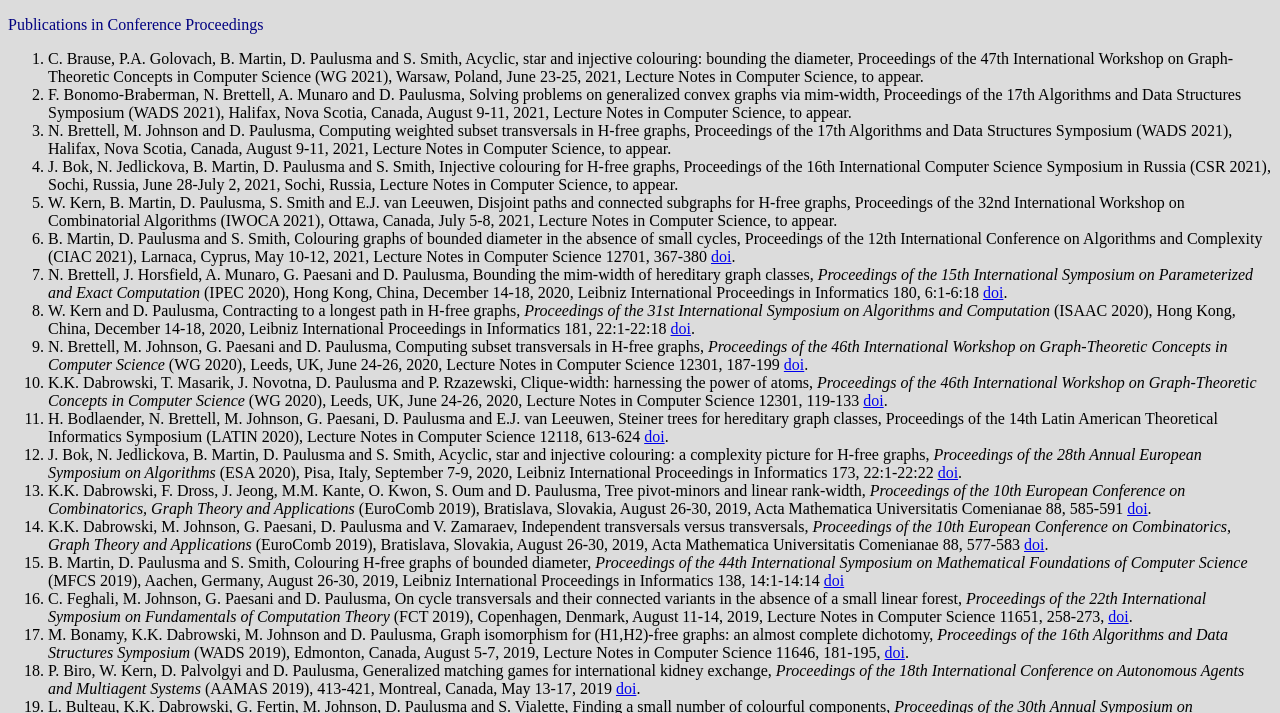
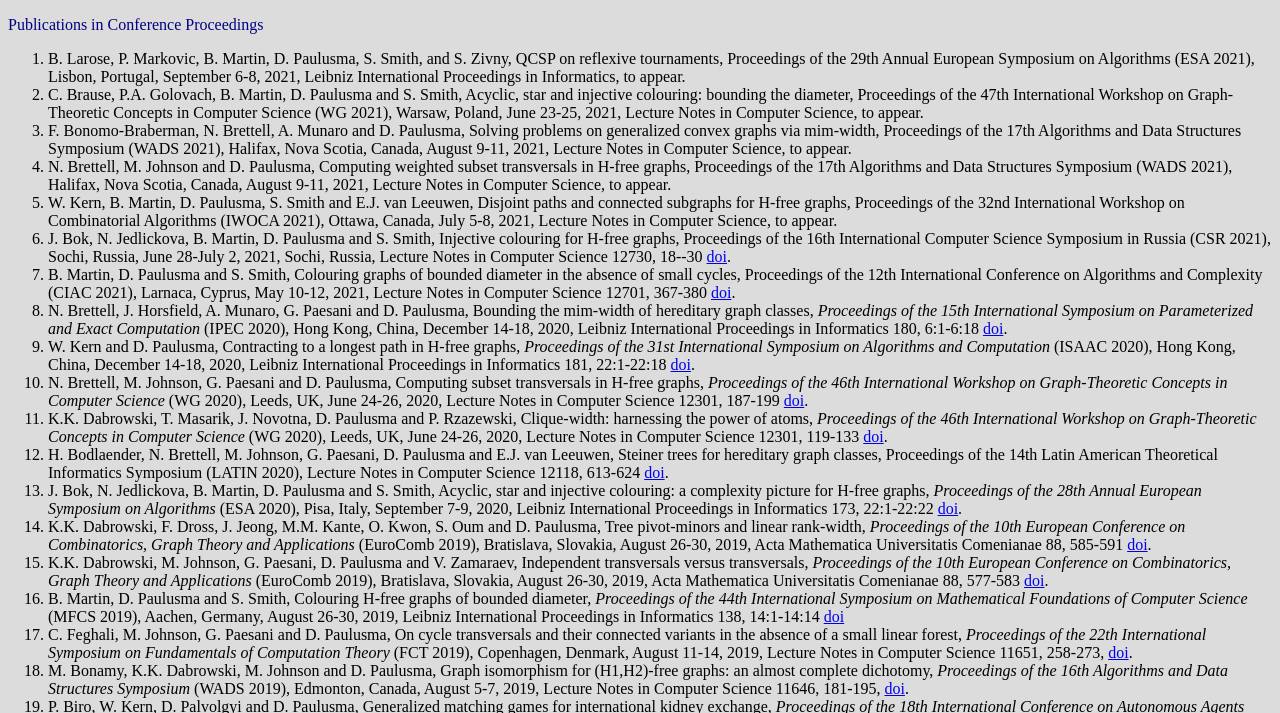
Before and after one commit to danielpaulusma/danielpaulusma.github.io, a plain HTML site: page Papers/papers.html in a window 1280 px wide. Shown: the part 2900-3613 px from the top of the page. Drawn offline with Linux system fonts and the light colour scheme.

Commit message:
toappear

```diff
--- a/Papers/papers.html
+++ b/Papers/papers.html
@@ -871,6 +871,11 @@ The computational complexity of graph contractions I: polynomially solvable and
 <p><font color="navy">Publications in Conference Proceedings </font></p>
 
 <ol>
+<li>
+B. Larose, P. Markovic, B. Martin, D. Paulusma, S. Smith, and S. Zivny, QCSP on reflexive tournaments,
+Proceedings of the 29th Annual European Symposium on Algorithms (ESA 2021), Lisbon, Portugal, September 6-8, 2021, Leibniz International Proceedings in Informatics, to appear.
+</li>
+
  <li>
  C. Brause, P.A. Golovach, B. Martin, D. Paulusma and S. Smith, Acyclic, star and injective colouring: bounding the diameter, Proceedings of the 47th International Workshop on Graph-Theoretic Concepts in Computer Science (WG 2021), Warsaw, Poland, June 23-25, 2021, Lecture Notes in Computer Science, to appear.
 </li>
@@ -884,13 +889,14 @@ Halifax, Nova Scotia, Canada, August 9-11, 2021, Lecture Notes in Computer Scien
 </li>
 
 <li>
-J. Bok, N. Jedlickova, B. Martin, D. Paulusma and S. Smith, Injective colouring for H-free graphs, Proceedings of the 16th International Computer Science Symposium in Russia (CSR 2021),
-Sochi, Russia, June 28-July 2, 2021, Sochi, Russia, Lecture Notes in Computer Science, to appear.
-</li>
-
-<li>
 W. Kern, B. Martin, D. Paulusma, S. Smith and E.J. van Leeuwen, Disjoint paths and connected subgraphs for H-free graphs,
 Proceedings of the 32nd International Workshop on Combinatorial Algorithms (IWOCA 2021), Ottawa, Canada, July 5-8, 2021, Lecture Notes in Computer Science, to appear.
+</li>
+
+<li>
+J. Bok, N. Jedlickova, B. Martin, D. Paulusma and S. Smith, Injective colouring for H-free graphs, Proceedings of the 16th International Computer Science Symposium in Russia (CSR 2021),
+Sochi, Russia, June 28-July 2, 2021, Sochi, Russia, Lecture Notes in Computer Science 12730, 18--30
+<a href="https://doi.org/10.1007/978-3-030-79416-3_2">doi</a>.
 </li>
 
 <li>
@@ -1995,7 +2001,7 @@ Induced disjoint paths in AT-free graphs.
 
 <li>
 M. Johnson, D. Paulusma and E.J. van Leeuwen,
-What graphs are 2-dot product graphs?
+What graphs are 2-dot product graphs? to appear
 </li>
 
 <li>
@@ -2035,10 +2041,6 @@ C. Brause, P.A. Golovach, B. Martin, D. Paulusma and S. Smith, Partitioning H-fr
 <li>
 E. Galby, P.T. Lima, D. Paulusma and B. Ries,
 On the parametrized complexity of k-Edge Colouring.
-</li>
-
-<li>
-B. Larose, P. Markovic, B. Martin, D. Paulusma, S. Smith, and S. Zivny, QCSP on reflexive tournaments.
 </li>
 
 <li>
```
Also changed, not shown: 2 other files.
